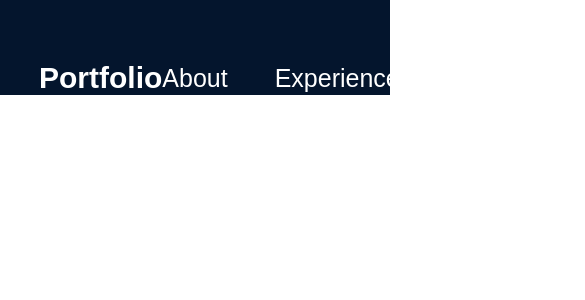
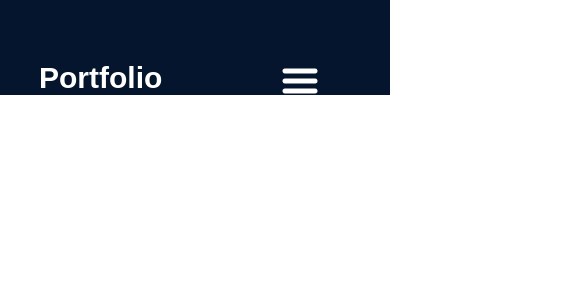
Before and after one commit to anjus1313/Anju-portfolio, a React (Vite) app: page / in a window 390 px wide. Shown: the top 300 px of the page, 585 px wide, since content can reach past the window. Built offline with nearby package versions, Linux system fonts and the light colour scheme.

Commit message:
Made navbar responsive

```diff
--- a/src/components/Navbar/Navbar.jsx
+++ b/src/components/Navbar/Navbar.jsx
@@ -1,13 +1,28 @@
-import React from "react";
+import React, {useState} from "react";
 
 import styles from './Navbar.module.css';
+import {getImageURL} from '../../utils';
 
 export const Navbar = () => {
+    const [menuOpen, setMenuOpen] = useState(false);
+
     return <div>
         <nav className={styles.navbar}>
             <a className={styles.title} href="/">Portfolio</a>
             <div className={styles.menu}>
-                <ul className={styles.menuItems}>
+                <img
+                    className={styles.menuBtn}
+                    src={
+                        menuOpen
+                        ? getImageURL("nav/closeIcon.png")
+                        : getImageURL("nav/menuIcon.png")
+                    }
+                    alt="menu-button"
+                    onClick={() => setMenuOpen(!menuOpen)}
+                />
+                <ul className={`${styles.menuItems} ${menuOpen && styles.menuOpen}`}
+                    onClick={() => setMenuOpen(false)}
+                    >
                     <li>
                         <a href="#about">About</a>
                     </li>
--- a/src/components/Navbar/Navbar.module.css
+++ b/src/components/Navbar/Navbar.module.css
@@ -32,3 +32,42 @@
     color: var(--color-text);
     text-decoration: none;
 }
+
+@media screen and (max-width: 830px){
+    .navbar{
+        flex-direction: column;
+        align-items: flex-start;
+
+    }
+
+    .menu{
+        position: absolute;
+        right: 0;
+        margin-right: 10%;
+        align-items: flex-end;
+        gap: 11px;
+        z-index: 3;
+    }
+
+    .menuBtn{
+        display: block;
+        cursor: pointer;
+    }
+
+    .menuItems{
+        display: none;
+        flex-direction: column;
+        align-items: center;
+        gap: 13px;
+        border-radius: 10px;
+        background: rgb(25, 55, 109);
+        background: linear-gradient(0deg, rgba(25, 55, 109, 0.2) 0%, rgba(25, 55, 109, 1) 100%);
+        padding: 24px 33px;
+        box-shadow: 0 0 4px 0 rgba(0, 0, 0, 0.25);
+    }
+
+    .menuOpen{
+        display: flex;
+        z-index: 1;
+    }
+}
--- a/src/utils.js
+++ b/src/utils.js
@@ -1,3 +1,3 @@
 export const getImageURL = (path) => {
-    return new URL(`assets/${path}`, import.meta.url).href;
+    return new URL(`/assets/${path}`, import.meta.url).href;
 };
```
